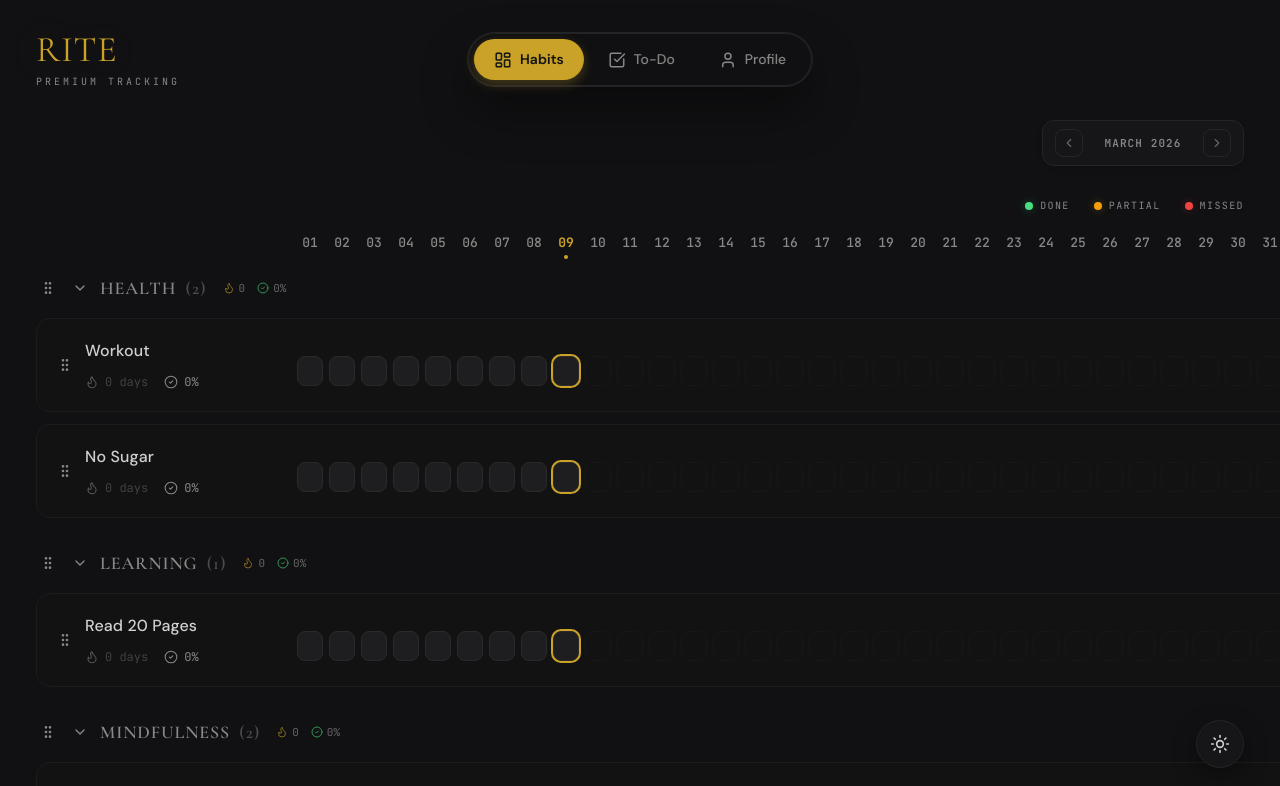
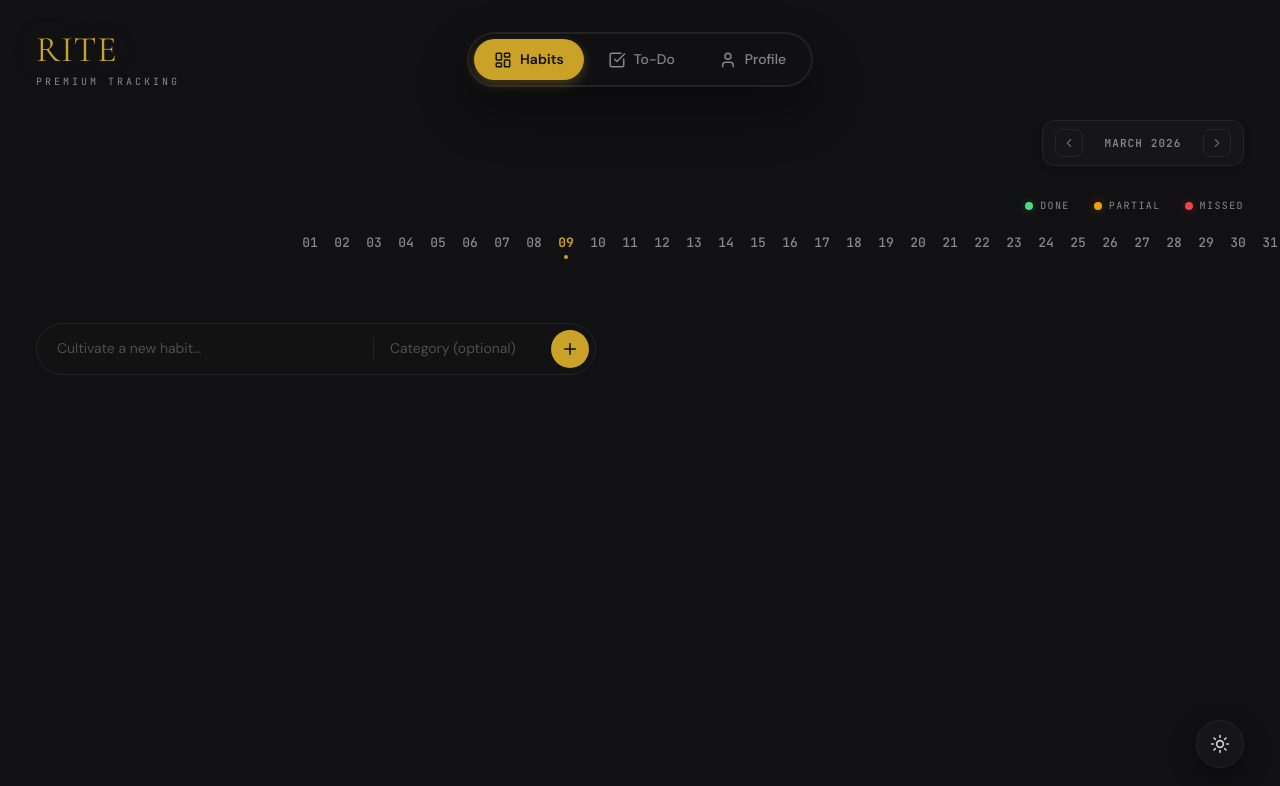
Before and after one commit to Ompatil39/Rite, a Next.js app: page / in a window 1280 px wide. Shown: the top 786 px of the page. Built offline with nearby package versions, Linux system fonts and the light colour scheme.

Commit message:
minor changes

```diff
--- a/app/profile/page.tsx
+++ b/app/profile/page.tsx
@@ -46,8 +46,8 @@ export default function ProfileDashboard() {
           let currentStreak = 1;
           maxStreak = 1;
           for (let i = 1; i < uniqueCompletedDates.length; i++) {
-            const prevDate = new Date(uniqueCompletedDates[i-1]);
-            const currDate = new Date(uniqueCompletedDates[i]);
+            const prevDate = new Date(uniqueCompletedDates[i-1] as string | number);
+            const currDate = new Date(uniqueCompletedDates[i] as string | number);
 
             // Handle timezone independent date difference to calculate consecutive days
             const diffTime = Math.abs(currDate.getTime() - prevDate.getTime());
--- a/app/todo/page.tsx
+++ b/app/todo/page.tsx
@@ -5,11 +5,7 @@ import { Plus, Trash2, Check, Circle } from "lucide-react";
 import { motion, AnimatePresence } from "motion/react";
 
 export default function TodoList() {
-  const [todos, setTodos] = useState([
-    { id: 1, text: "Review weekly goals", completed: false },
-    { id: 2, text: "Buy groceries", completed: true },
-    { id: 3, text: "Call mom", completed: false },
-  ]);
+  const [todos, setTodos] = useState<{ id: number; text: string; completed: boolean }[]>([]);
   const [newTodo, setNewTodo] = useState("");
 
   const addTodo = () => {
--- a/components/habit-tracker.tsx
+++ b/components/habit-tracker.tsx
@@ -6,13 +6,7 @@ import { motion, AnimatePresence } from "motion/react";
 import { DragDropContext, Droppable, Draggable, DropResult } from "@hello-pangea/dnd";
 
 const MONTHS = ["January","February","March","April","May","June","July","August","September","October","November","December"];
-const DEFAULT_HABITS = [
-  { name: "Morning Meditation", category: "Mindfulness" },
-  { name: "Read 20 Pages", category: "Learning" },
-  { name: "Workout", category: "Health" },
-  { name: "No Sugar", category: "Health" },
-  { name: "Journal", category: "Mindfulness" }
-];
+
 const STATUS = { NONE: 0, DONE: 1, PARTIAL: 2, MISSED: 3 };
 
 const S = {
@@ -50,9 +44,7 @@ export default function App() {
   const now = new Date();
   const [month, setMonth] = useState(now.getMonth());
   const [year, setYear] = useState(now.getFullYear());
-  const [habits, setHabits] = useState(() =>
-    DEFAULT_HABITS.map(h => ({ name: h.name, category: h.category, days: Array(31).fill(STATUS.NONE), id: Math.random() }))
-  );
+  const [habits, setHabits] = useState<Array<{name: string, category: string, days: number[], id: number}>>([]);
   const [newHabit, setNewHabit] = useState("");
   const [newCategory, setNewCategory] = useState("");
   const [inputFocused, setInputFocused] = useState(false);
@@ -886,7 +878,7 @@ export default function App() {
             />
             <input
               className="add-input add-input-cat"
-              style={{ width: 140, flex: 'none', borderLeft: '1px solid var(--border-main)', paddingLeft: 16, marginLeft: 8 }}
+              style={{ width: 170, flex: 'none', borderLeft: '1px solid var(--border-main)', paddingLeft: 16, marginLeft: 8 }}
               placeholder="Category (optional)"
               value={newCategory}
               onChange={e => setNewCategory(e.target.value)}
```
